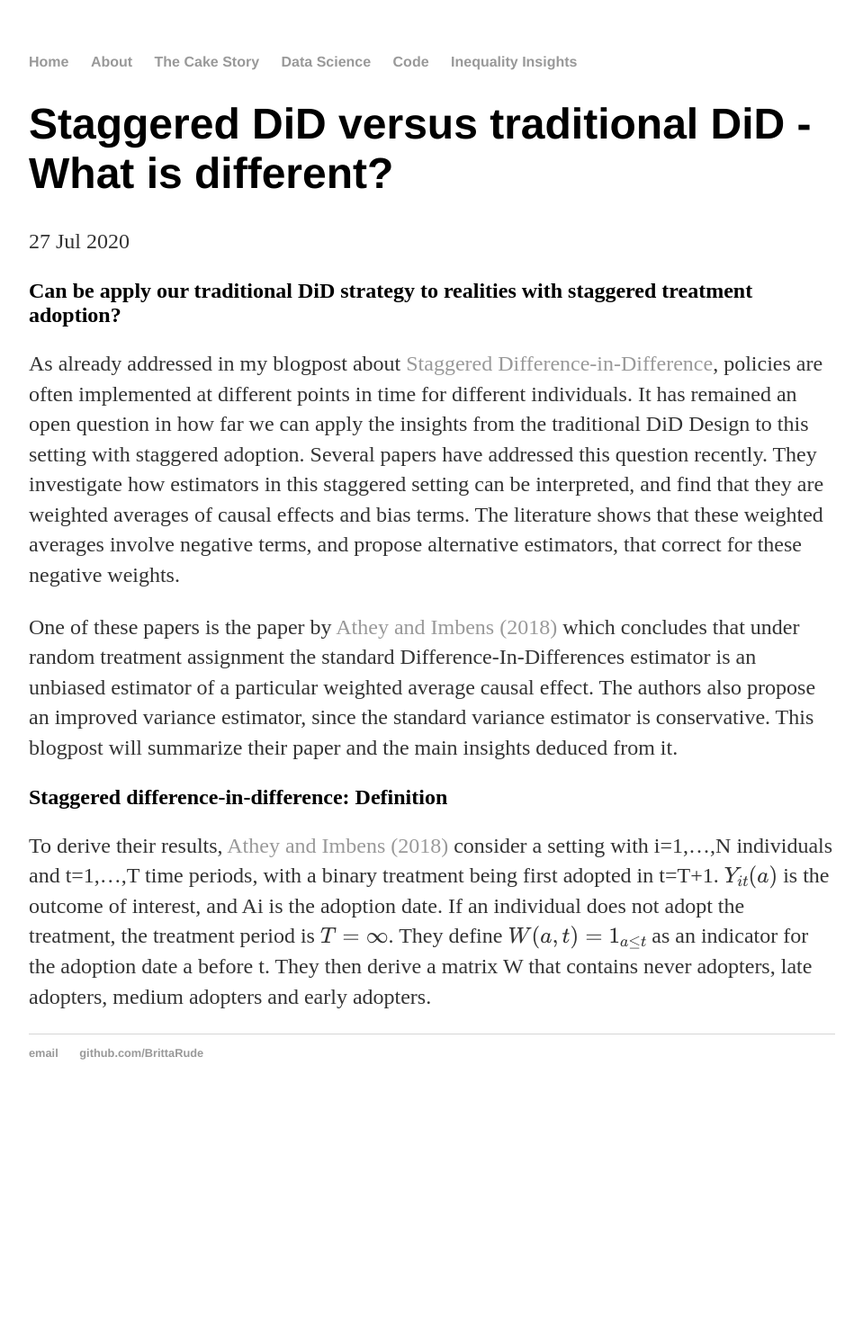
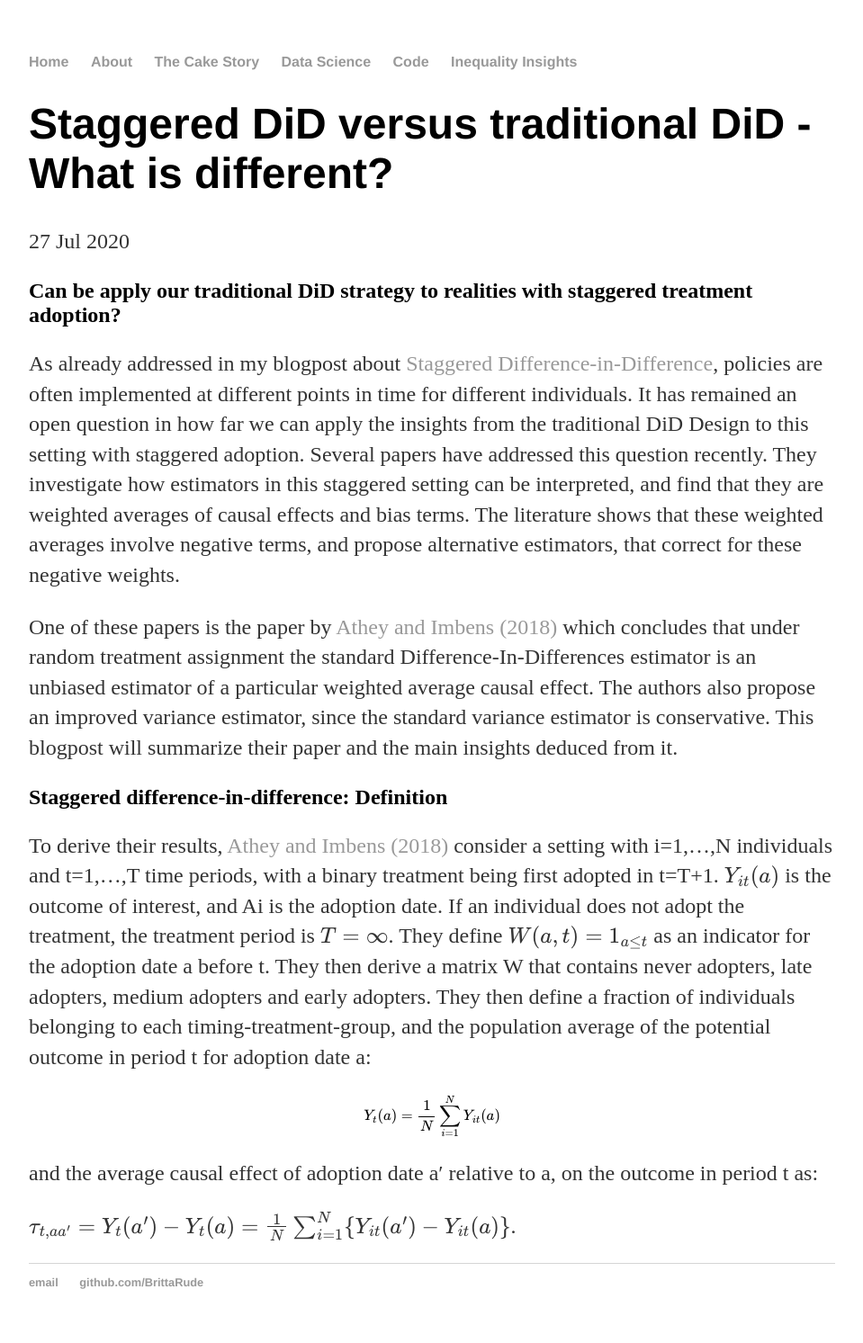
Before and after one commit to BrittaRude/BrittaRude.github.io, a Jekyll site: the page built from inputs_datascience/_posts/2020-07-27-britta-rude-staggered-did-new-insights.md, in a window 1280 px wide. Shown: the whole page at 90% size, without its empty margins (160-1119 px from the left). Built offline with Jekyll 4.4.1, drawn with Linux system fonts in a browser that asks for light colours; formulas are drawn with MathJax 3; before the commit the page ends 1238 px from its top, so only the background shows below that.

Commit message:
Update 2020-07-27-britta-rude-staggered-did-new-insights.md

```diff
--- a/inputs_datascience/_posts/2020-07-27-britta-rude-staggered-did-new-insights.md
+++ b/inputs_datascience/_posts/2020-07-27-britta-rude-staggered-did-new-insights.md
@@ -13,4 +13,10 @@ One of these papers is the paper by [Athey and Imbens (2018)](https://www.nber.o
 
 ## Staggered difference-in-difference: Definition
 
-To derive their results, [Athey and Imbens (2018)](https://www.nber.org/papers/w24963.pdf) consider a setting with i=1,...,N individuals and t=1,...,T time periods, with a binary treatment being first adopted in t=T+1. $$Y_{it}(a)$$ is the outcome of interest, and Ai is the adoption date. If an individual does not adopt the treatment, the treatment period is $$T= \infty $$. They define $$ W(a,t) = 1_{a \leq t} $$ as an indicator for the adoption date a before t. They then derive a matrix W that contains never adopters, late adopters, medium adopters and early adopters.
+To derive their results, [Athey and Imbens (2018)](https://www.nber.org/papers/w24963.pdf) consider a setting with i=1,...,N individuals and t=1,...,T time periods, with a binary treatment being first adopted in t=T+1. $$Y_{it}(a)$$ is the outcome of interest, and Ai is the adoption date. If an individual does not adopt the treatment, the treatment period is $$T= \infty $$. They define $$ W(a,t) = 1_{a \leq t} $$ as an indicator for the adoption date a before t. They then derive a matrix W that contains never adopters, late adopters, medium adopters and early adopters. They then define a fraction of individuals belonging to each timing-treatment-group, and the  population  average  of the potential outcome in period t for adoption date a:
+
+$$ Y_t(a) = \frac{1}{N} \sum_{i=1}^N Y_{it}(a)$$
+
+and the average causal effect of adoption date a′ relative to a, on the outcome in period t as:
+
+$$ \tau_{t, aa'} = Y_t(a') - Y_t(a) = \frac{1}{N} \sum_{i=1}^N \{Y_{it}(a') - Y_{it}(a) \}$$.
```
